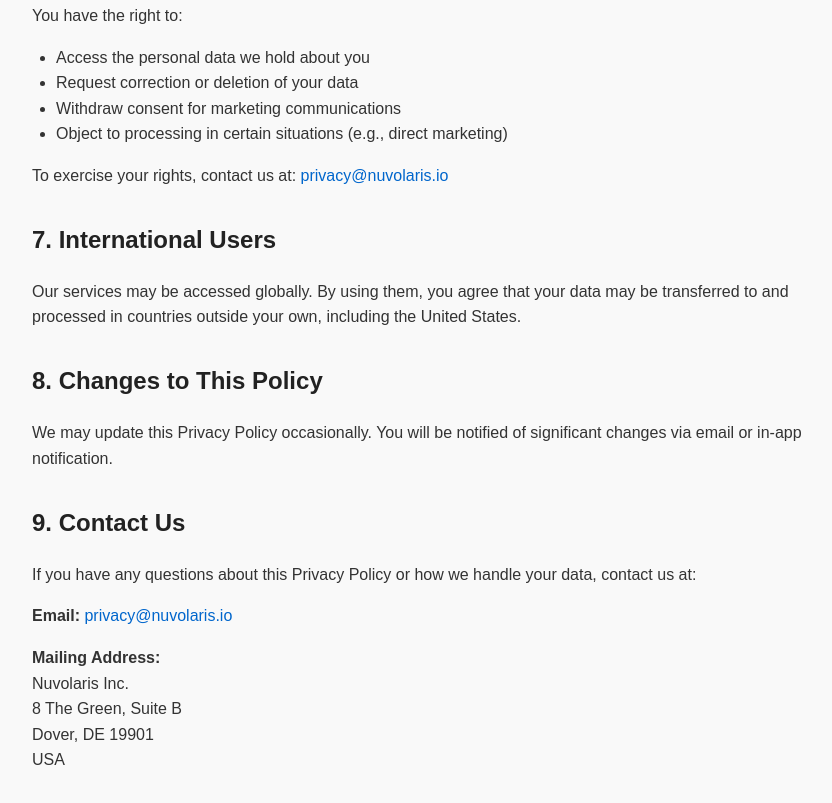
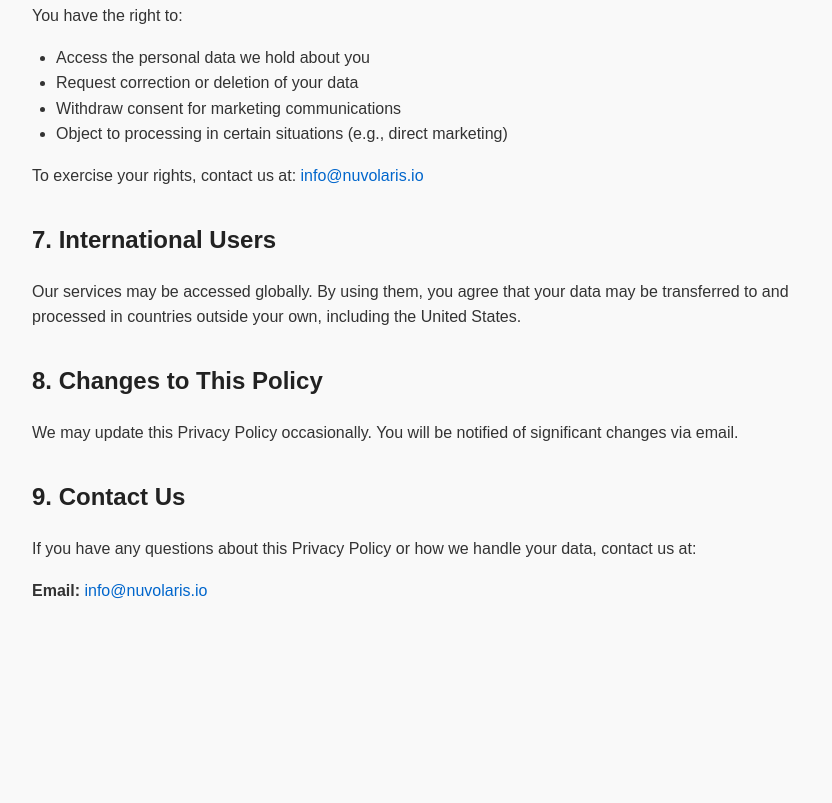
Before and after one commit to nuvolaris/public, a plain HTML site: page privacy.html in a window 1280 px wide. Shown: the part 1674-2477 px from the top of the page, without its empty margins (208-1040 px from the left). After the commit the page ends 2325 px from the top, so only its background shows below. Drawn offline with Linux system fonts and the light colour scheme.

Commit message:
Update privacy.html

```diff
--- a/privacy.html
+++ b/privacy.html
@@ -95,22 +95,16 @@
     <li>Withdraw consent for marketing communications</li>
     <li>Object to processing in certain situations (e.g., direct marketing)</li>
   </ul>
-  <p>To exercise your rights, contact us at: <a href="mailto:privacy@nuvolaris.io">privacy@nuvolaris.io</a></p>
+  <p>To exercise your rights, contact us at: <a href="mailto:info@nuvolaris.io">info@nuvolaris.io</a></p>
 
   <h2>7. International Users</h2>
   <p>Our services may be accessed globally. By using them, you agree that your data may be transferred to and processed in countries outside your own, including the United States.</p>
 
   <h2>8. Changes to This Policy</h2>
-  <p>We may update this Privacy Policy occasionally. You will be notified of significant changes via email or in-app notification.</p>
+  <p>We may update this Privacy Policy occasionally. You will be notified of significant changes via email.</p>
 
   <h2>9. Contact Us</h2>
   <p>If you have any questions about this Privacy Policy or how we handle your data, contact us at:</p>
-  <p><strong>Email:</strong> <a href="mailto:privacy@nuvolaris.io">privacy@nuvolaris.io</a></p>
-  <p><strong>Mailing Address:</strong><br>
-     Nuvolaris Inc.<br>
-     8 The Green, Suite B<br>
-     Dover, DE 19901<br>
-     USA</p>
-
+  <p><strong>Email:</strong> <a href="mailto:privacy@nuvolaris.io">info@nuvolaris.io</a></p>
 </body>
 </html>
```
